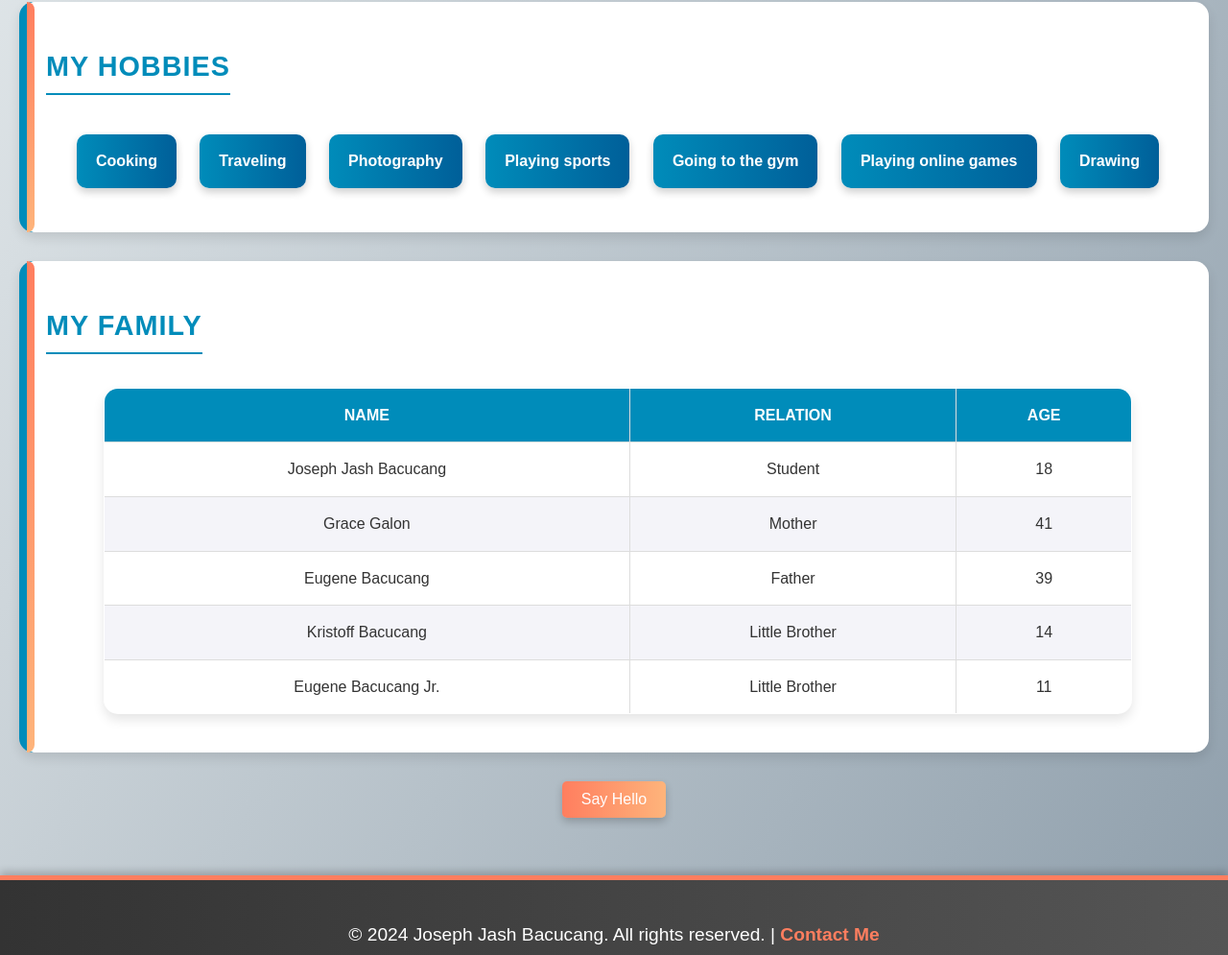
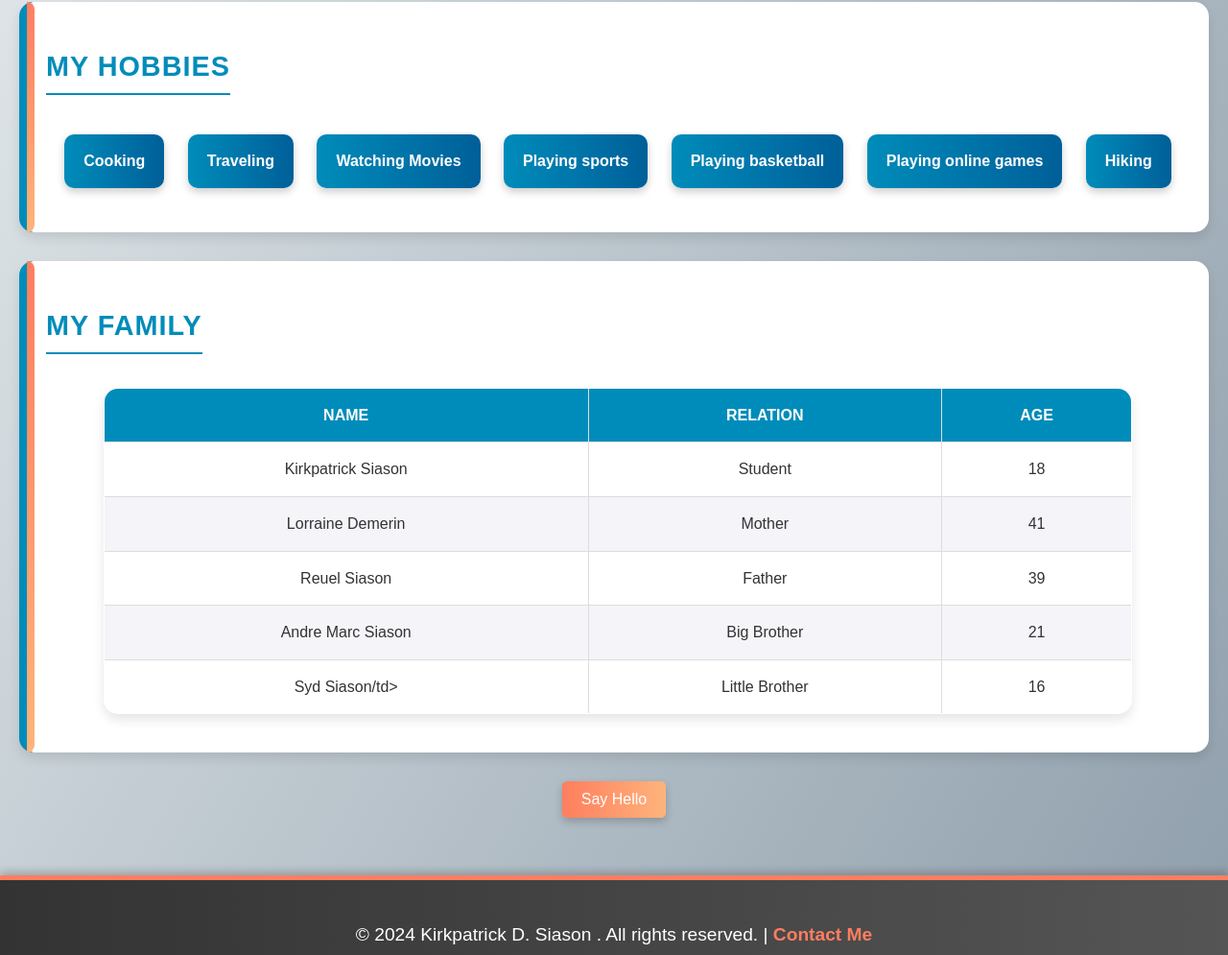
Before and after one commit to kirkwarrior/kirkwarrrior.github.io, a plain HTML site: page index.html in a window 1280 px wide. Shown: the part 676-1671 px from the top of the page at 96% size. Drawn offline with Linux system fonts and the light colour scheme.

Commit message:
Thankyou

```diff
--- a/index.html
+++ b/index.html
@@ -194,7 +194,7 @@
     </header>
 
     <main>
-        <img src="images/JASH.jpg" alt="Profile Picture">
+        <img src="images/Kirkpatrick.jpg" alt="Profile Picture">
 
         <section>
             <p>
@@ -209,11 +209,11 @@
             <ul>
                 <li>Cooking</li>
                 <li>Traveling</li>
-                <li>Photography</li>
+                <li>Watching Movies</li>
                 <li>Playing sports</li>
-                <li>Going to the gym</li>
+                <li>Playing basketball</li>
                 <li>Playing online games</li>
-                <li>Drawing</li>
+                <li>Hiking</li>
             </ul>
         </section>
 
@@ -229,29 +229,29 @@
                 </thead>
                 <tbody>
                     <tr>
-                        <td>Joseph Jash Bacucang</td>
+                        <td>Kirkpatrick Siason</td>
                         <td>Student</td>
                         <td>18</td>
                     </tr>
                     <tr>
-                        <td>Grace Galon</td>
+                        <td>Lorraine Demerin</td>
                         <td>Mother</td>
                         <td>41</td>
                     </tr>
                     <tr>
-                        <td>Eugene Bacucang</td>
+                        <td>Reuel Siason</td>
                         <td>Father</td>
                         <td>39</td>
                     </tr>
                     <tr>
-                        <td>Kristoff Bacucang</td>
-                        <td>Little Brother</td>
-                        <td>14</td>
+                        <td>Andre Marc Siason</td>
+                        <td>Big Brother</td>
+                        <td>21</td
                     </tr>
                     <tr>
-                        <td>Eugene Bacucang Jr.</td>
+                        <td>Syd Siason/td>
                         <td>Little Brother</td>
-                        <td>11</td>
+                        <td>16</td>
                     </tr>
                 </tbody>
             </table>
@@ -261,7 +261,7 @@
     </main>
 
     <footer>
-        <p>&copy; 2024 Joseph Jash Bacucang. All rights reserved. | <a href="#">Contact Me</a></p>
+        <p>&copy; 2024 Kirkpatrick D. Siason . All rights reserved. | <a href="#">Contact Me</a></p>
     </footer>
 
     <!-- Enhanced JavaScript -->
```
